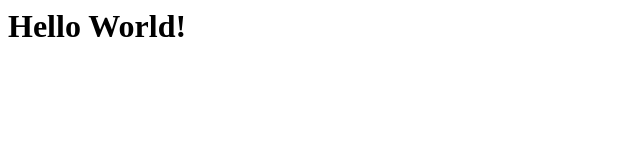
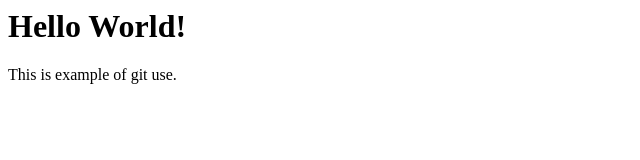
Before and after one commit to shagun29/example, a plain HTML site: page index.html in a window 1280 px wide. Shown: the whole page, without its empty margins (0-640 px from the left). Drawn offline with Linux system fonts and the light colour scheme.

Commit message:
added new paragraph

```diff
--- a/index.html
+++ b/index.html
@@ -4,6 +4,7 @@
 	</head>
 	<body>
 		<h1>Hello World!</h1>
+		<p>This is example of git use.</p>
 	</body>
 
 </html>
```
